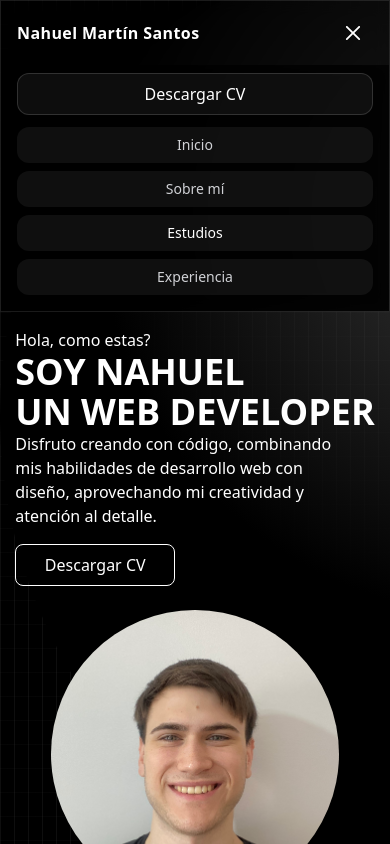
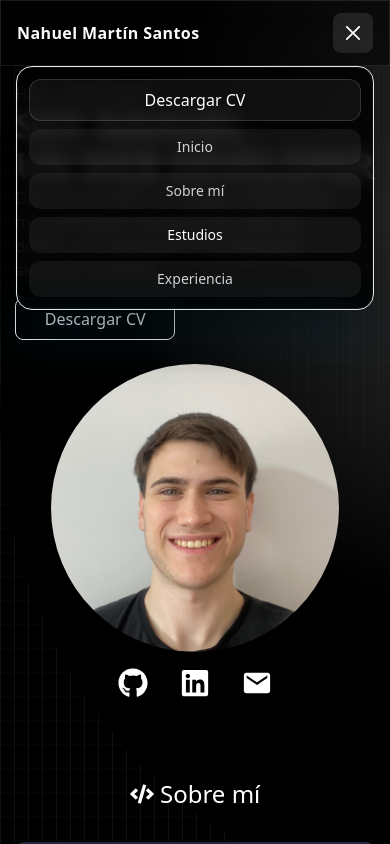
Before and after one commit to NahuelSantos98/Portfolio, a React (Vite) app: page / in a window 390 px wide. Both pictures are taken after a click on the button "Abrir menú". Shown: the top 844 px of the page. Built offline with nearby package versions, Linux system fonts and the light colour scheme.

Commit message:
[Fix]- Navbar fixeado

```diff
--- a/src/components/Navbar.jsx
+++ b/src/components/Navbar.jsx
@@ -1,4 +1,5 @@
-import { useEffect, useState } from "react";
+import { useEffect, useLayoutEffect, useRef, useState } from "react";
+import { createPortal } from "react-dom";
 import { CgMenu } from "react-icons/cg";
 import { RxCross2 } from "react-icons/rx";
 import { HashLink as Link } from "react-router-hash-link";
@@ -11,21 +12,13 @@ const links = [
   { id: "experience", label: "Experiencia" },
 ];
 
-const Navbar = () => {
-  const [showNav, setShowNav] = useState(false);
-  const [activeId, setActiveId] = useState("top");
+const HEADER_OFFSET_FALLBACK = 64;
 
-  // ---- ScrollSpy con IntersectionObserver
-// Altura aproximada de tu header sticky (ajustá si cambia)
-const HEADER_OFFSET = 64; // px
-
-// actualiza activo según el scroll actual
+// --- sección activa por posición (robusto con headers sticky)
 const computeActiveSection = () => {
   const y = window.scrollY;
   const vh = window.innerHeight;
-
-  // línea de lectura: un poquito por debajo del header + 35% del viewport
-  const probe = y + HEADER_OFFSET + vh * 0.35;
+  const probe = y + HEADER_OFFSET_FALLBACK + vh * 0.35;
 
   let current = "top";
   for (const l of links) {
@@ -34,7 +27,6 @@ const computeActiveSection = () => {
     const rect = el.getBoundingClientRect();
     const top = rect.top + window.scrollY;
     const bottom = top + el.offsetHeight;
-
     if (probe >= top && probe < bottom) {
       current = l.id;
       break;
@@ -43,22 +35,43 @@ const computeActiveSection = () => {
   return current;
 };
 
+const Navbar = () => {
+  const [showNav, setShowNav] = useState(false);
+  const [activeId, setActiveId] = useState("top");
+  const [navHeight, setNavHeight] = useState(HEADER_OFFSET_FALLBACK);
+
+  const navRef = useRef(null);
+  const panelRef = useRef(null);
+  const btnRef = useRef(null);
+
+  // medir altura real del nav para posicionar el dropdown
+  useLayoutEffect(() => {
+    const measure = () => {
+      if (navRef.current) {
+        const h = navRef.current.getBoundingClientRect().height;
+        setNavHeight(Math.max(HEADER_OFFSET_FALLBACK, Math.round(h)));
+      }
+    };
+    measure();
+    const ro = new ResizeObserver(measure);
+    if (navRef.current) ro.observe(navRef.current);
+    window.addEventListener("resize", measure);
+    return () => {
+      window.removeEventListener("resize", measure);
+      ro.disconnect();
+    };
+  }, []);
+
+  // scroll-spy
   useEffect(() => {
-  // set inicial
     setActiveId(computeActiveSection());
-
     const onScroll = () => {
       setActiveId((prev) => {
         const next = computeActiveSection();
         return next === prev ? prev : next;
       });
     };
-
-  const onResize = () => {
-    // al cambiar tamaño recalculamos
-    setActiveId(computeActiveSection());
-  };
-
+    const onResize = () => setActiveId(computeActiveSection());
     window.addEventListener("scroll", onScroll, { passive: true });
     window.addEventListener("resize", onResize);
     return () => {
@@ -67,6 +80,19 @@ useEffect(() => {
     };
   }, []);
 
+  // cerrar dropdown al click afuera
+  useEffect(() => {
+    if (!showNav) return;
+    const onDocClick = (e) => {
+      const p = panelRef.current;
+      const b = btnRef.current;
+      if (p && !p.contains(e.target) && b && !b.contains(e.target)) {
+        setShowNav(false);
+      }
+    };
+    document.addEventListener("mousedown", onDocClick);
+    return () => document.removeEventListener("mousedown", onDocClick);
+  }, [showNav]);
 
   const baseLink =
     "relative inline-flex items-center gap-2 px-3 py-2 rounded-xl text-sm font-medium transition-colors";
@@ -75,11 +101,9 @@ useEffect(() => {
   const active = "text-white bg-white/10";
 
   const onClickLink = (e, id) => {
-    if (id === "top") {
-      handleScrollHome(e);
-    } else {
-      handleSmoothScroll(e, id);
-    }
+    if (id === "top") handleScrollHome(e);
+    else handleSmoothScroll(e, id);
+    setActiveId(id);
     setShowNav(false);
   };
 
@@ -87,12 +111,11 @@ useEffect(() => {
     "bg-black/60 supports-[backdrop-filter]:bg-black/50 backdrop-blur border border-white/10";
 
   return (
-    <nav className={`w-full ${navBg}`}>
-      {/* Contenedor */}
+    <>
+      {/* ===== NAVBAR ===== */}
+      <nav ref={navRef} className={`w-full ${navBg} z-[90]`}>
         <div className="mx-auto max-w-7xl px-4 sm:px-6 lg:px-8">
-        {/* Barra */}
           <div className="flex h-16 items-center justify-between">
-          {/* Marca */}
             <div className="flex items-center">
               <a
                 href="#"
@@ -103,7 +126,7 @@ useEffect(() => {
               </a>
             </div>
 
-          {/* Links desktop */}
+            {/* Desktop */}
             <div className="hidden md:flex items-center gap-1">
               <div className="flex items-center gap-1 rounded-2xl border border-white/10 bg-white/5 px-1 py-1">
                 {links.map((l) => (
@@ -111,9 +134,7 @@ useEffect(() => {
                     key={l.id}
                     to={`#${l.id}`}
                     onClick={(e) => onClickLink(e, l.id)}
-                  className={`${baseLink} ${
-                    activeId === l.id ? active : inactive
-                  }`}
+                    className={`${baseLink} ${activeId === l.id ? active : inactive}`}
                   >
                     {l.label}
                     {activeId === l.id && (
@@ -142,48 +163,66 @@ useEffect(() => {
             {/* Botón mobile */}
             <div className="md:hidden flex items-center">
               <button
-              aria-label="Abrir menú"
-              className="inline-flex items-center justify-center rounded-lg p-2 text-white hover:bg-white/10"
+                ref={btnRef}
+                aria-label={showNav ? "Cerrar menú" : "Abrir menú"}
+                aria-expanded={showNav}
+                className={`
+                  inline-flex items-center justify-center rounded-lg p-2 text-white
+                  transition-[transform,background] duration-200 ease-out
+                  ${showNav ? "rotate-90 bg-white/10" : "hover:bg-white/10"}
+                `}
                 onClick={() => setShowNav((s) => !s)}
               >
-              {showNav ? (
-                <RxCross2 className="text-2xl" />
-              ) : (
-                <CgMenu className="text-2xl" />
-              )}
+                {showNav ? <RxCross2 className="text-2xl" /> : <CgMenu className="text-2xl" />}
               </button>
             </div>
           </div>
         </div>
+      </nav>
 
-      {/* Panel mobile */}
+      {/* ===== DROPDOWN MOBILE (bonita animación) ===== */}
+      {showNav &&
+        createPortal(
           <div
-        className={`md:hidden origin-top transition-all duration-200 ease-out ${
-          showNav
-            ? "scale-y-100 opacity-100"
-            : "scale-y-0 opacity-0 pointer-events-none"
-        }`}
+            ref={panelRef}
+            className="md:hidden fixed left-0 right-0 z-[95] px-4"
+            style={{ top: navHeight }}
           >
-        <div className="bg-black/70 backdrop-blur">
-          <div className="mx-auto max-w-7xl px-4 pb-4 pt-2">
-            <div className="flex items-center justify-center pb-3">
+            <div
+              className="
+                mx-auto max-w-7xl
+                rounded-2xl border border-white/12 bg-black/85 backdrop-blur
+                shadow-[0_20px_60px_rgba(0,0,0,0.5),inset_0_0_0_1px_rgba(255,255,255,0.06)]
+                overflow-hidden
+                animate-menuDrop
+              "
+            >
+              <div className="p-3">
                 <a
                   href={`${import.meta.env.BASE_URL}cv-nahuel-santos.pdf`}
                   download="CV Nahuel Martin Santos"
-                className="w-full text-white text-center rounded-xl border border-white/15 bg-white/5 px-4 py-2 hover:bg-white/10 transition"
+                  className="
+                    block text-center text-white rounded-xl border border-white/15
+                    bg-white/5 px-4 py-2 hover:bg-white/10 transition
+                    animate-menuItem
+                  "
+                  style={{ animationDelay: "40ms" }}
                 >
                   Descargar CV
                 </a>
-            </div>
-            <div className="grid gap-2">
-              {links.map((l) => (
+
+                <div className="mt-2 grid gap-2">
+                  {links.map((l, i) => (
                     <Link
                       key={l.id}
                       to={`#${l.id}`}
                       onClick={(e) => onClickLink(e, l.id)}
-                  className={`${baseLink} ${
-                    activeId === l.id ? active : inactive
-                  } w-full justify-center bg-white/[0.06]`}
+                      className={`
+                        ${baseLink} ${activeId === l.id ? active : inactive}
+                        w-full justify-center bg-white/[0.06]
+                        animate-menuItem
+                      `}
+                      style={{ animationDelay: `${80 + i * 60}ms` }}
                     >
                       {l.label}
                     </Link>
@@ -191,8 +230,28 @@ useEffect(() => {
                 </div>
               </div>
             </div>
-      </div>
-    </nav>
+
+            {/* glow suave debajo */}
+            <div className="pointer-events-none mx-auto mt-2 h-6 max-w-7xl rounded-full bg-gradient-to-b from-sky-500/20 to-transparent blur-xl" />
+          </div>,
+          document.body
+        )}
+
+      {/* keyframes inline (no requiere tocar tailwind.config) */}
+      <style>{`
+        @keyframes menuDrop {
+          0% { opacity: 0; transform: translateY(-8px) scale(0.98); filter: blur(4px); }
+          60% { opacity: 1; transform: translateY(0) scale(1.01); filter: blur(0); }
+          100% { opacity: 1; transform: translateY(0) scale(1); }
+        }
+        @keyframes menuItem {
+          0% { opacity: 0; transform: translateY(-6px); }
+          100% { opacity: 1; transform: translateY(0); }
+        }
+        .animate-menuDrop { animation: menuDrop 260ms cubic-bezier(.2,.8,.2,1) both; }
+        .animate-menuItem { animation: menuItem 260ms cubic-bezier(.2,.8,.2,1) both; }
+      `}</style>
+    </>
   );
 };
 
```
Lines whose indentation alone changed are shown as unchanged.
